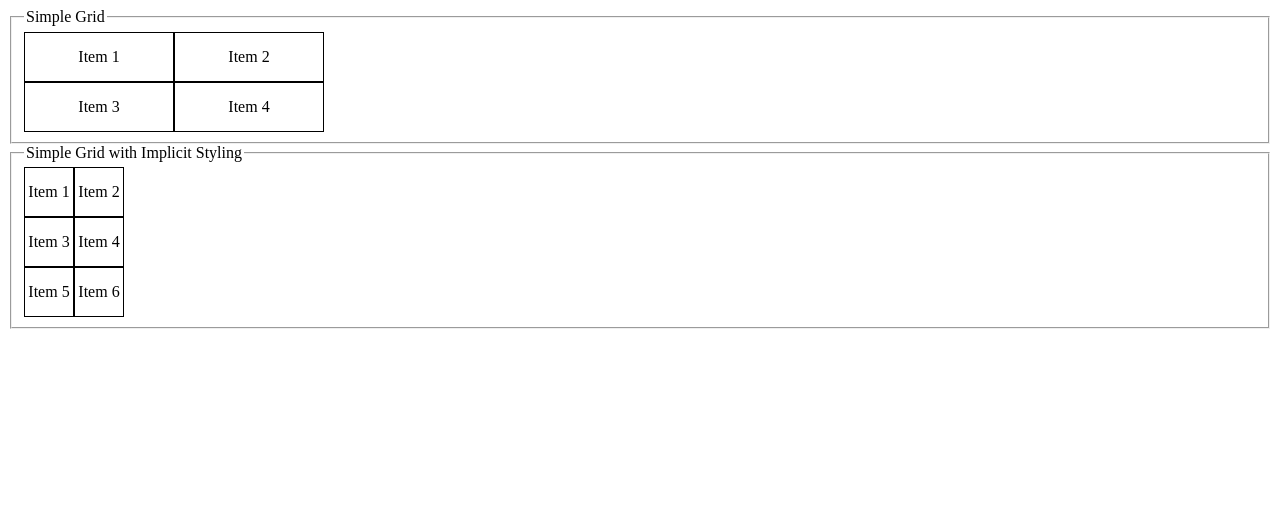
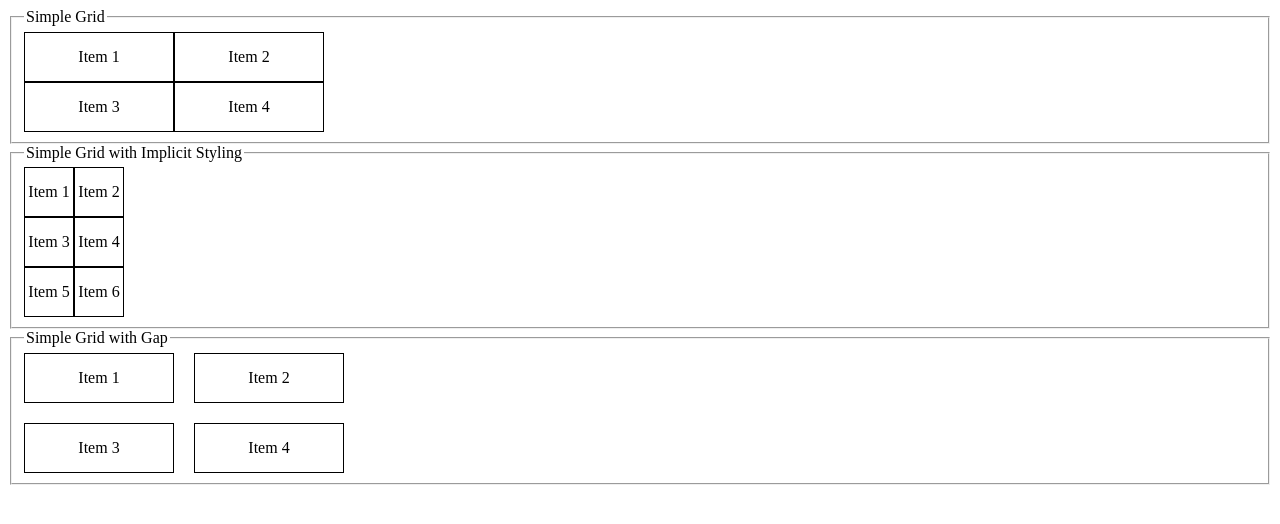
Before and after one commit to Diplomoceras-maximum/grid, a plain HTML site: page index.html in a window 1280 px wide. Drawn offline with Linux system fonts and the light colour scheme.

Commit message:
Add explanation and example of adding gap to grids

```diff
--- a/index.html
+++ b/index.html
@@ -31,5 +31,16 @@
         <div class="item">Item 6</div>
       </div>
     </fieldset>
+
+    <!-- Example of a grid with a gap-->
+    <fieldset>
+      <legend>Simple Grid with Gap</legend>
+      <div class="container-three">
+        <div class="item">Item 1</div>
+        <div class="item">Item 2</div>
+        <div class="item">Item 3</div>
+        <div class="item">Item 4</div>
+      </div>
+    </fieldset>
   </body>
 </html>
--- a/styles.css
+++ b/styles.css
@@ -116,3 +116,29 @@
   grid-template-rows: 50px 50px;
   grid-auto-rows: 50px;
 }
+
+/*
+
+    === Gap ===
+
+    1. The gap between grid rows and columns is known as the gutter or alley
+    2. Gap sizes can be adjusted seperately for rows and columns using the column-gap and row-gap properties
+    3. A shorthand propert of gap sets both row and column gap sizes
+
+    Example:
+
+    .container {
+        display: grid;
+        grid-template-columns: 50px 50px;
+        grid-template-rows: 50px 50px;
+        column-gap: 10px;
+    }
+
+*/
+
+.container-three {
+  display: grid;
+  grid-template-columns: 150px 150px;
+  grid-template-rows: 50px 50px;
+  gap: 20px;
+}
```
